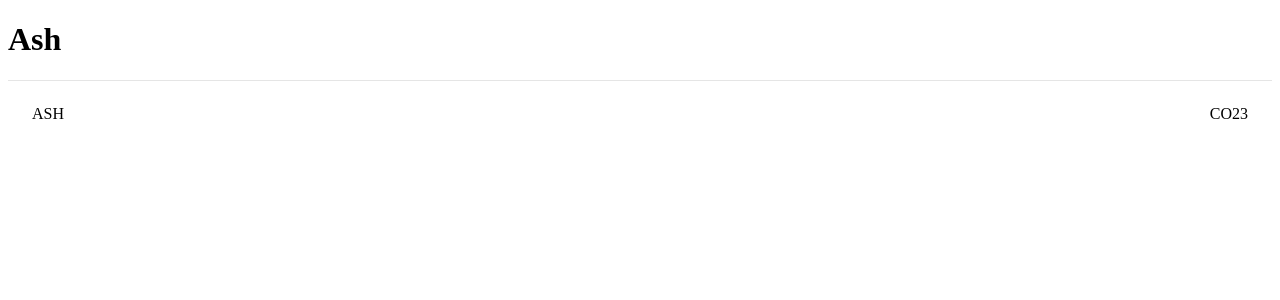
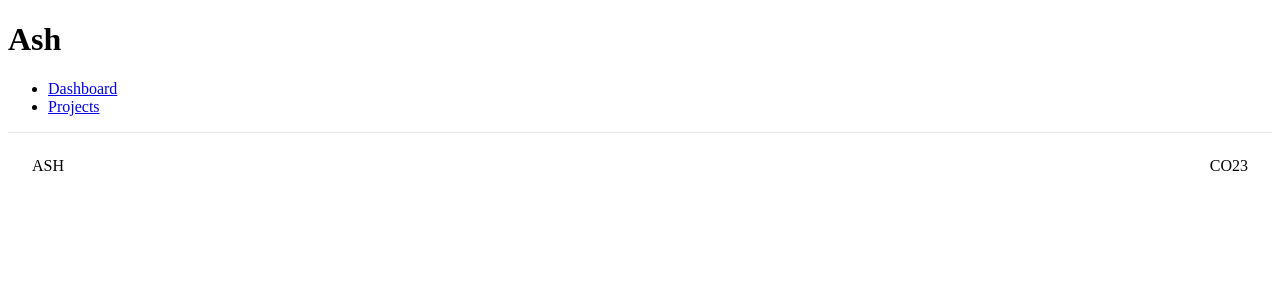
Before and after one commit to PANKAJGUSAIN/Ash, a Next.js app in the folder web/: page / in a window 1280 px wide. Shown: the top 300 px of the page. Built offline with nearby package versions, Linux system fonts and the light colour scheme.

Commit message:
add routes for dashboard and projecs

```diff
--- a/web/src/app/page.tsx
+++ b/web/src/app/page.tsx
@@ -5,6 +5,16 @@ export default function Home() {
     <>
       <main>
         <h1>Ash</h1>
+        <nav>
+          <ul>
+            <li>
+              <a href="/dashboard">Dashboard</a>
+            </li>
+            <li>
+              <a href="/projects">Projects</a>
+            </li>
+          </ul>
+        </nav>
       </main>
 
       <Footer />
```
Also changed, not shown: web/src/app/dashboard/page.tsx (added, +8 -0 lines), web/src/app/projects/page.tsx (added, +8 -0 lines), 1 other file (tests, documents, lock files or other folders).
